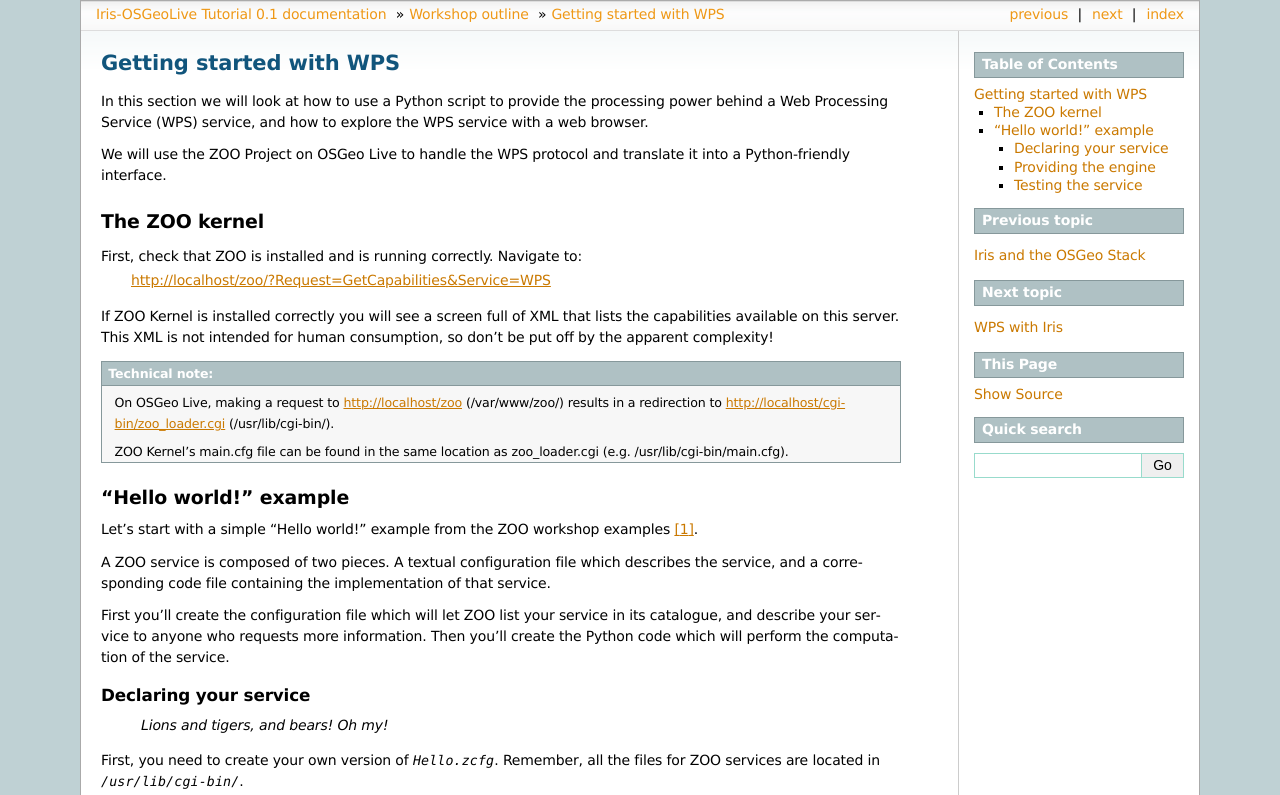
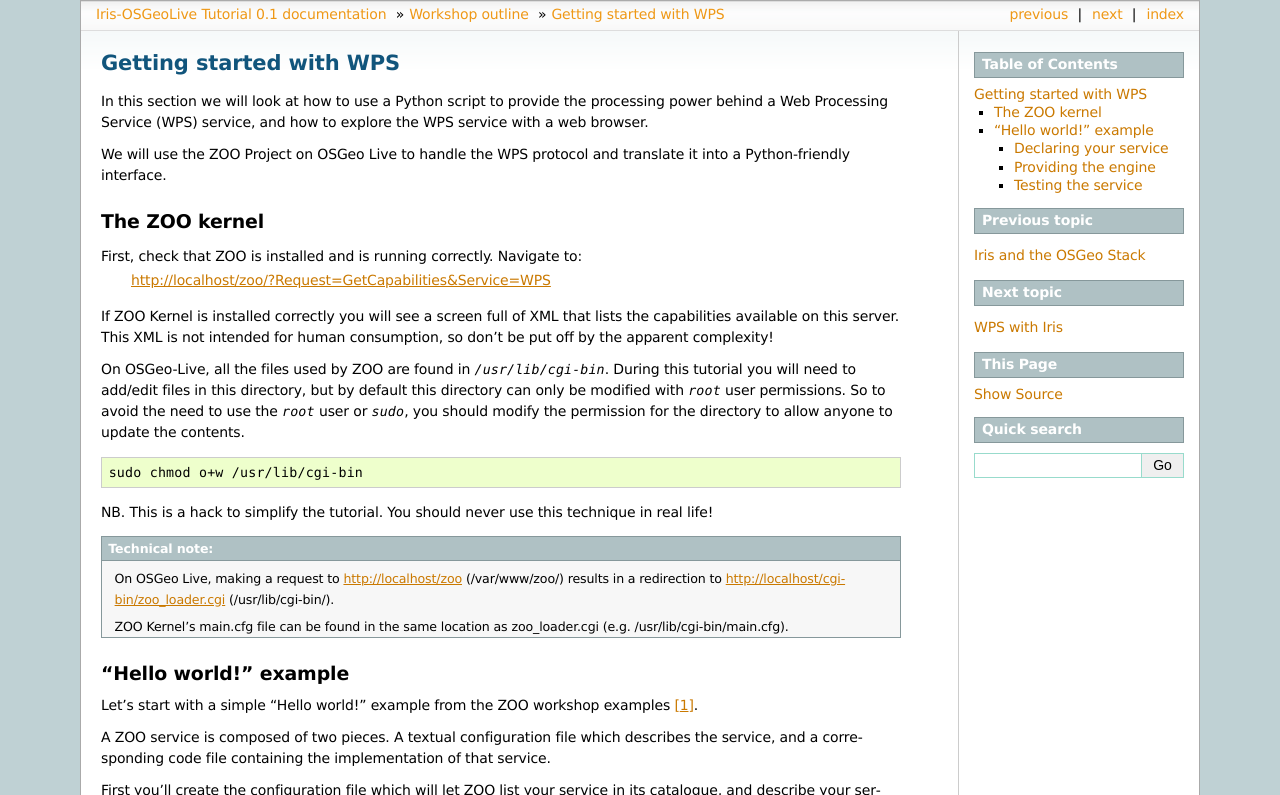
Before and after one commit to SciTools/osgeolive, a Sphinx documentation site: the page built from docs/osgeolive/source/tutorial/wps_first_steps.rst, in a window 1280 px wide and 900 px high, cut to the strip 0-795 px from the top of the window. Built offline with Sphinx 7.4.7, drawn with Linux system fonts in a browser that asks for light colours; formulas are drawn with MathJax 3.

Commit message:
Add instruction to modify cgi-bin permissions.

```diff
--- a/docs/osgeolive/source/tutorial/wps_first_steps.rst
+++ b/docs/osgeolive/source/tutorial/wps_first_steps.rst
@@ -19,6 +19,20 @@
 XML that lists the capabilities available on this server. This XML is
 not intended for human consumption, so don't be put off by the apparent
 complexity!
+
+On OSGeo-Live, all the files used by ZOO are found in `/usr/lib/cgi-bin`.
+During this tutorial you will need to add/edit files in this directory,
+but by default this directory can only be modified with `root` user
+permissions. So to avoid the need to use the `root` user or `sudo`, you
+should modify the permission for the directory to allow anyone to update
+the contents.
+
+.. code-block:: bash
+
+   sudo chmod o+w /usr/lib/cgi-bin
+
+NB. This is a hack to simplify the tutorial. You should never use this
+technique in real life!
 
 .. admonition:: Technical note:
 
```
